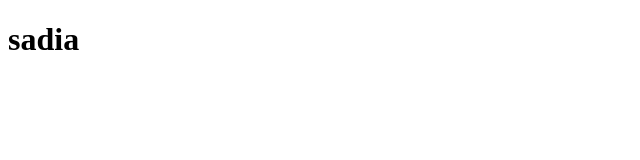
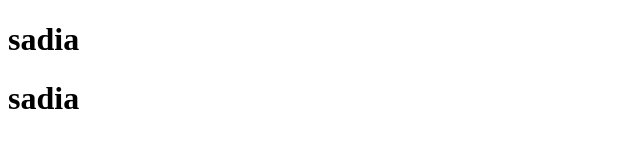
Before and after one commit to Aamna-Aman/sadia, a plain HTML site: page index.html in a window 1280 px wide. Shown: the whole page, without its empty margins (0-640 px from the left). Drawn offline with Linux system fonts and the light colour scheme.

Commit message:
Update index.html

```diff
--- a/index.html
+++ b/index.html
@@ -7,5 +7,6 @@
 </head>
 <body>
     <h1>sadia</h1>
+    <h1>sadia</h1>
 </body>
 </html>
```
